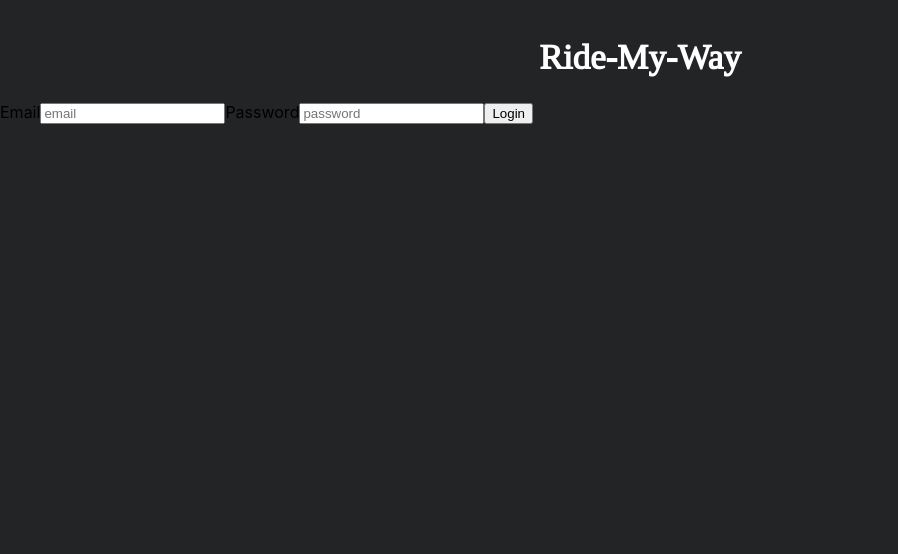
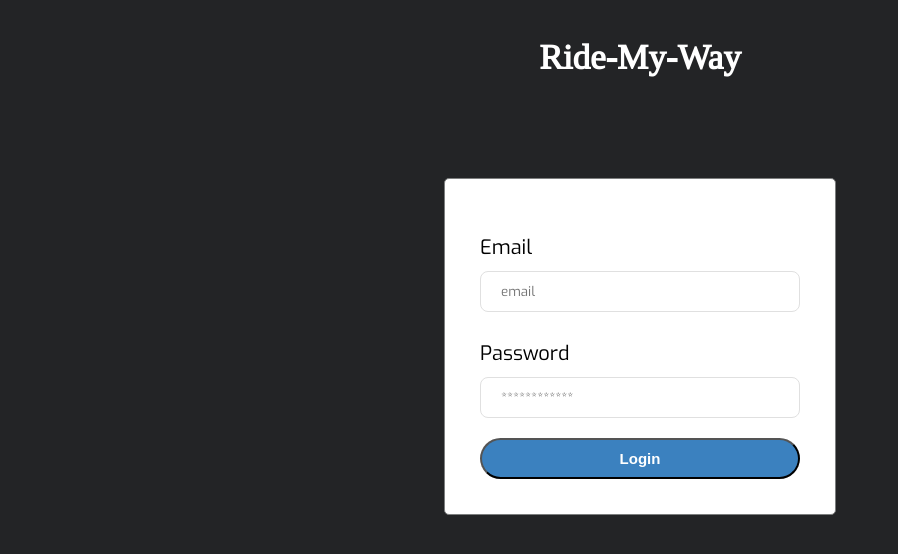
Before and after one commit to chrisoemma/ride-my-way, a React (Create React App) app in the folder front-end/: page / in a window 1280 px wide. Shown: the top 554 px of the page, without its empty margins (0-898 px from the left). Built offline with nearby package versions, Linux system fonts and the light colour scheme.

Commit message:
Add css to login form

```diff
--- a/front-end/public/index.html
+++ b/front-end/public/index.html
@@ -12,6 +12,7 @@
     -->
   <link rel="manifest" href="%PUBLIC_URL%/manifest.json" />
   <link href="https://fonts.googleapis.com/css?family=Tinos&display=swap" rel="stylesheet">
+  <link href="https://fonts.googleapis.com/css?family=Exo&display=swap" rel="stylesheet">
   <!--
       Notice the use of %PUBLIC_URL% in the tags above.
       It will be replaced with the URL of the `public` folder during the build.
--- a/front-end/src/App.css
+++ b/front-end/src/App.css
@@ -12,3 +12,44 @@
   font-size: 35px;
   font-weight: bold;
 }
+.login {
+  margin: auto;
+  width: 25%;
+  border: 1px solid #7c7e7e;
+  margin-top: 100px;
+  background-color: #fff;
+  padding: 35px;
+  border-radius: 5px;
+  font-family: "Exo", sans-serif;
+}
+
+::placeholder {
+  font-family: "Exo", sans-serif;
+}
+.login label {
+  display: block;
+  font-size: 20px;
+  padding-top: 20px;
+  padding-bottom: 2px;
+}
+.login input[type="email"],
+input[type="password"] {
+  display: block;
+  width: 100%;
+  padding: 12px 20px;
+  margin: 8px 0;
+  box-sizing: border-box;
+  border: 1px solid #e0e0e0;
+  border-radius: 8px;
+}
+.login button {
+  display: block;
+  margin-top: 20px;
+  width: 100%;
+  padding: 10px 15px;
+  color: #fff;
+  font-size: 15px;
+  background-color: #3b81bf;
+  font-weight: bold;
+  border-radius: 50px;
+}
--- a/front-end/src/components/auth/Login.js
+++ b/front-end/src/components/auth/Login.js
@@ -8,7 +8,7 @@
                     <label>Email</label>
                     <input type="email" placeholder="email" />
                     <label>Password</label>
-                    <input type="password" placeholder="password" />
+                    <input type="password" placeholder="************" />
                     <button>Login</button>
                 </form>
             </div>
```
